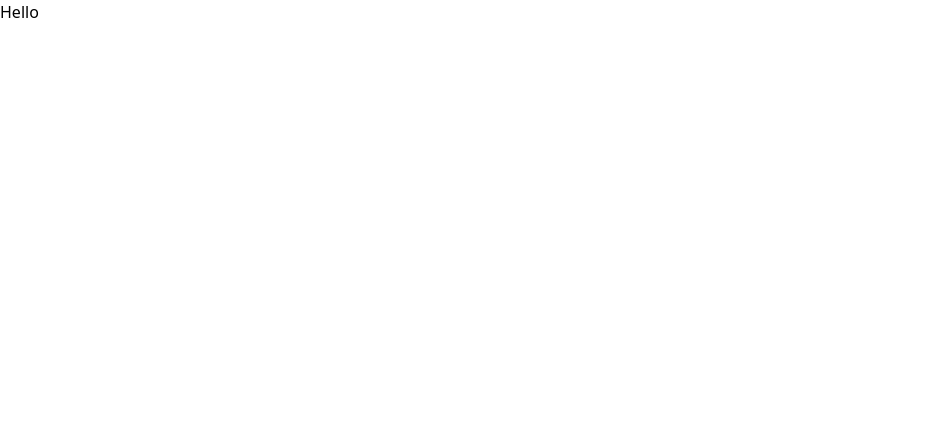
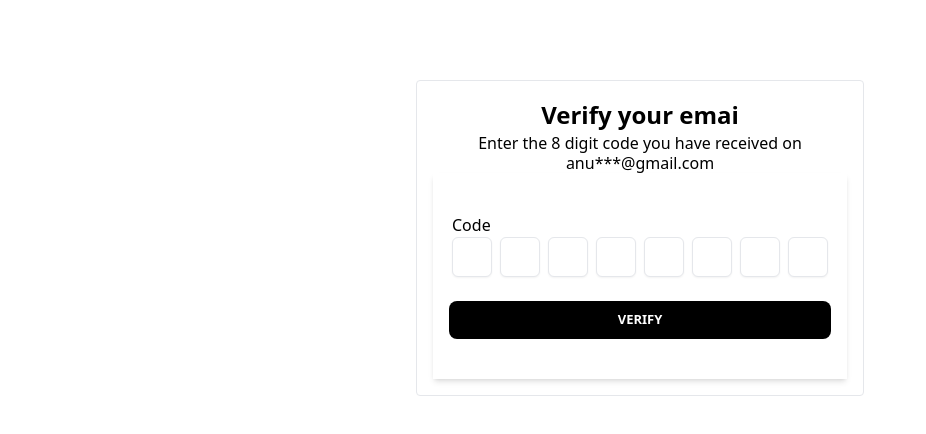
Before and after one commit to Shivam00002/e-commerce, a Next.js app in the folder client/: page / in a window 1280 px wide. Shown: the top 434 px of the page, without its empty margins (0-926 px from the left). Built offline with nearby package versions, Linux system fonts and the light colour scheme.

Commit message:
added Login Signup

```diff
--- /dev/null
+++ b/client/src/components/Otpform.jsx
@@ -0,0 +1,100 @@
+import React from "react";
+
+const Otpform = () => {
+  return (
+    <div className="max-w-md mx-auto border px-4 py-4 mt-20 rounded">
+      <h2 className="text-center font-bold md:text-[24px]  ">
+        Verify your emai
+      </h2>
+      <p className="text-center font-gray-200 leading-5 text-[16px]">
+        Enter the 8 digit code you have received on anu***@gmail.com
+      </p>
+      <form className="shadow-md  px-4 py-10 ">
+        <p className="px-[3px] ">Code</p>
+        <div className="flex justify-center gap-2 mb-6">
+          <input
+            className="h-10 w-10 text-center border rounded-md shadow-sm focus:border-teal-500 focus:ring-teal-500"
+            type="text"
+            maxlength="1"
+            pattern="[0-9]"
+            inputmode="numeric"
+            autocomplete="one-time-code"
+            required
+          />
+          <input
+            className="h-10 w-10 text-center border rounded-md shadow-sm focus:border-teal-500 focus:ring-teal-500"
+            type="text"
+            maxlength="1"
+            pattern="[0-9]"
+            inputmode="numeric"
+            autocomplete="one-time-code"
+            required
+          />
+          <input
+            className="h-10 w-10 text-center border rounded-md shadow-sm focus:border-teal-500 focus:ring-teal-500"
+            type="text"
+            maxlength="1"
+            pattern="[0-9]"
+            inputmode="numeric"
+            autocomplete="one-time-code"
+            required
+          />
+          <input
+            className="h-10 w-10 text-center border rounded-md shadow-sm focus:border-teal-500 focus:ring-teal-500"
+            type="text"
+            maxlength="1"
+            pattern="[0-9]"
+            inputmode="numeric"
+            autocomplete="one-time-code"
+            required
+          />
+          <input
+            className="h-10 w-10 text-center border rounded-md shadow-sm focus:border-teal-500 focus:ring-teal-500"
+            type="text"
+            maxlength="1"
+            pattern="[0-9]"
+            inputmode="numeric"
+            autocomplete="one-time-code"
+            required
+          />
+          <input
+            className="h-10 w-10 text-center border rounded-md shadow-sm focus:border-teal-500 focus:ring-teal-500"
+            type="text"
+            maxlength="1"
+            pattern="[0-9]"
+            inputmode="numeric"
+            autocomplete="one-time-code"
+            required
+          />
+          <input
+            className="h-10 w-10 text-center border rounded-md shadow-sm focus:border-teal-500 focus:ring-teal-500"
+            type="text"
+            maxlength="1"
+            pattern="[0-9]"
+            inputmode="numeric"
+            autocomplete="one-time-code"
+            required
+          />
+          <input
+            className="h-10 w-10 text-center border rounded-md shadow-sm focus:border-teal-500 focus:ring-teal-500"
+            type="text"
+            maxlength="1"
+            pattern="[0-9]"
+            inputmode="numeric"
+            autocomplete="one-time-code"
+            required
+          />
+        </div>
+
+        <button
+          type="submit"
+          className="w-full py-2 px-4 inline-flex justify-center items-center gap-x-2 text-[13px] font-semibold rounded-lg border border-transparent  bg-black text-white hover:bg-gray-700 disabled:opacity-50 disabled:pointer-events-none dark:focus:outline-none dark:focus:ring-1 dark:focus:ring-gray-600"
+        >
+          VERIFY
+        </button>
+      </form>
+    </div>
+  );
+};
+
+export default Otpform;
--- a/client/src/pages/Login.jsx
+++ b/client/src/pages/Login.jsx
@@ -1,9 +1,80 @@
-import React from 'react'
+import React from "react";
 
 const Login = () => {
   return (
-    <div>Login</div>
-  )
-}
+    <div className="mt-7 bg-white border md:w-[400px] mx-auto border-gray-200 rounded-xl shadow-sm dark:bg-gray-800 dark:border-gray-700">
+      <div className="p-4 sm:p-7">
+        <div className="text-center">
+          <h1 className="block text-2xl font-semibold text-gray-800 dark:text-white">
+            Welcome back to ECOMMERCE
+          </h1>
+        </div>
+        <p className="text-center">The next gen business marketplace</p>
+        <div className="mt-5">
+          <form>
+            <div className="grid gap-y-4">
+              <div>
+                <label
+                  for="email"
+                  className="block text-sm mb-2 dark:text-white"
+                >
+                  Email
+                </label>
+                <div className="relative">
+                  <input
+                    type="email"
+                    id="email"
+                    name="email"
+                    className="py-3 border px-4 block w-full border-gray-200 rounded-lg text-sm focus:border-blue-500 focus:ring-blue-500 disabled:opacity-50 disabled:pointer-events-none dark:bg-slate-900 dark:border-gray-700 dark:text-gray-400 dark:focus:ring-gray-600"
+                    required
+                    placeholder="Enter"
+                    aria-describedby="password-error"
+                  />
+                </div>
+              </div>
 
-export default Login
+              <div>
+                <label
+                  for="password"
+                  className="block text-sm mb-2 dark:text-white"
+                >
+                  Password
+                </label>
+                <div className="relative">
+                  <input
+                    type="password"
+                    id="password"
+                    name="password"
+                    className="py-3 border px-4 block w-full border-gray-200 rounded-lg text-sm focus:border-blue-500 focus:ring-blue-500 disabled:opacity-50 disabled:pointer-events-none dark:bg-slate-900 dark:border-gray-700 dark:text-gray-400 dark:focus:ring-gray-600"
+                    required
+                    placeholder="Enter"
+                    aria-describedby="confirm-password-error"
+                  />
+                </div>
+              </div>
+
+              <button
+                type="submit"
+                className="w-full py-2 px-4 inline-flex justify-center items-center gap-x-2 text-[13px] font-semibold rounded-lg border border-transparent  bg-black text-white hover:bg-gray-700 disabled:opacity-50 disabled:pointer-events-none dark:focus:outline-none dark:focus:ring-1 dark:focus:ring-gray-600"
+              >
+                CREATE ACCOUNT
+              </button>
+
+              <p className="mt-2  text-center text-sm text-gray-600 dark:text-gray-400">
+                Don’t have an Account?
+                <a
+                  className=" ml-1 decoration-2 hover:underline font-medium text-black"
+                  href="/Signup"
+                >
+                  SIGN UP
+                </a>
+              </p>
+            </div>
+          </form>
+        </div>
+      </div>
+    </div>
+  );
+};
+
+export default Login;
--- a/client/src/pages/Signup.jsx
+++ b/client/src/pages/Signup.jsx
@@ -84,7 +84,7 @@ const Signup = () => {
                 have an Account?
                 <a
                   className=" ml-1 decoration-2 hover:underline font-medium text-black"
-                  href="#"
+                  href="/Login"
                 >
                   LOGIN
                 </a>
--- a/client/src/pages/index.js
+++ b/client/src/pages/index.js
@@ -1,12 +1,13 @@
 import Image from "next/image";
 import { Inter } from "next/font/google";
+import Otpform from "@/components/Otpform";
 
 const inter = Inter({ subsets: ["latin"] });
 
 export default function Home() {
   return (
-<main>
-  <h1>Hello</h1>
-</main>
+    <main>
+      <Otpform />
+    </main>
   );
 }
```
